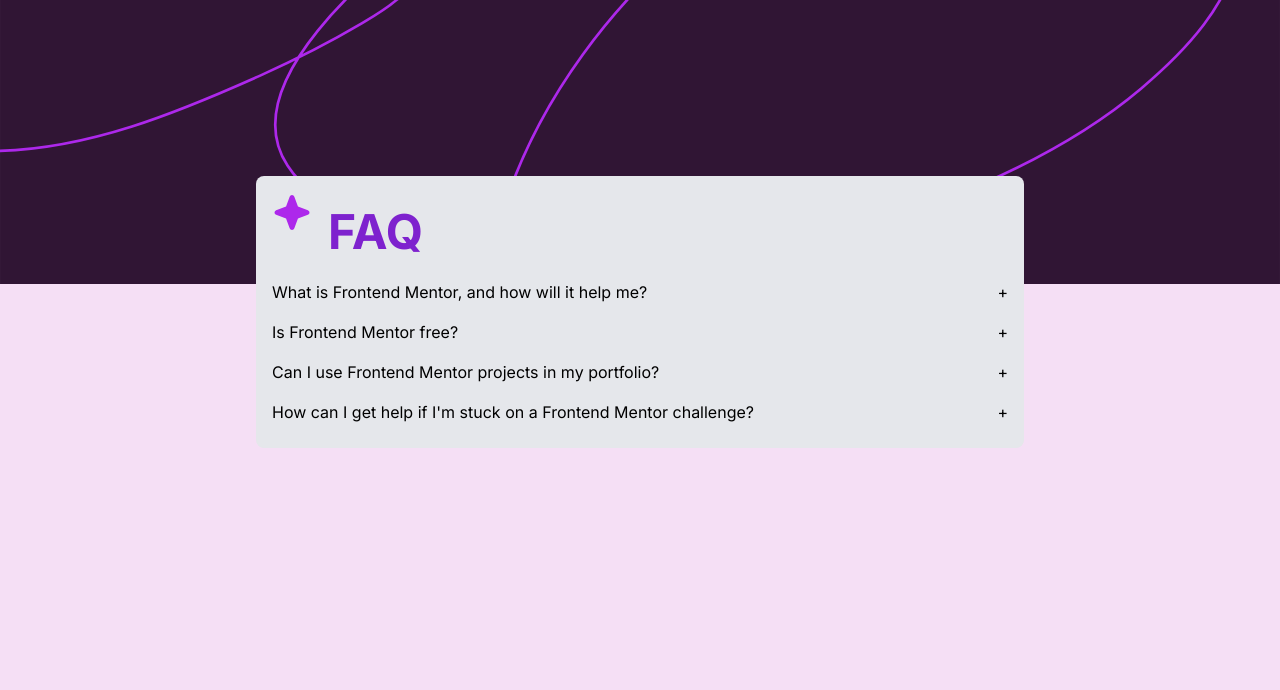
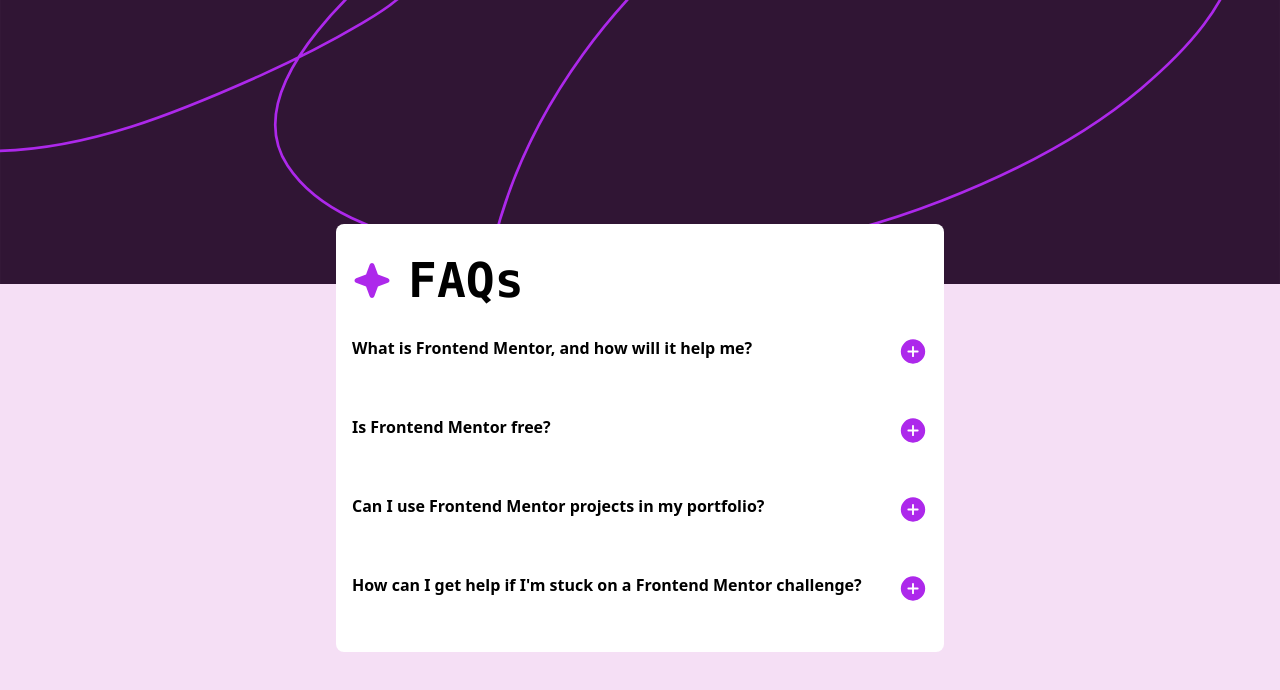
Before and after one commit to ayberkselcuk/FAQ-Accordion, a Next.js app: page / in a window 1280 px wide. Shown: the top 690 px of the page. Built offline with nearby package versions, Linux system fonts and the light colour scheme.

Commit message:
project completed

```diff
--- a/src/app/page.tsx
+++ b/src/app/page.tsx
@@ -3,8 +3,8 @@
 
 function App() {
   return (
-    <div className="w-full h-screen px-60 py-40 bg-blue">
-      <div className="p-4">
+    <div className="w-1/2 mx-auto h-screen py-40 bg-blue">
+      <div className="p-4 flex items-center justify-center mt-12">
         <FAQ />
       </div>
     </div>
--- a/src/components/Accordion.tsx
+++ b/src/components/Accordion.tsx
@@ -1,21 +1,26 @@
 'use client'
 import React, { useState } from "react";
 
-const Accordion = ({ title, answer }) => {
-    const [accordionOpen, setAccordionOpen] = useState(false);
+interface AccordionType {
+    title: string;
+    answer: string;
+}
+
+const Accordion = ({ title, answer }: AccordionType) => {
+    const [accordionOpen, setAccordionOpen] = useState<boolean>(false);
 
     return (
-        <div className="py-2">
+        <div className="py-4">
             <button
                 onClick={() => setAccordionOpen(!accordionOpen)}
                 className="flex justify-between w-full"
             >
-                <span>{title}</span>
-                {accordionOpen ? <span>-</span> : <span>+</span>}
+                <span className="hover:text-purple-700">{title}</span>
+                {accordionOpen ? <span><svg xmlns="http://www.w3.org/2000/svg" width="30" height="31" fill="none" viewBox="0 0 30 31"><path fill="#301534" d="M15 3.313A12.187 12.187 0 1 0 27.188 15.5 12.2 12.2 0 0 0 15 3.312Zm4.688 13.124h-9.375a.938.938 0 0 1 0-1.875h9.374a.938.938 0 0 1 0 1.876Z" /></svg></span> : <span><svg xmlns="http://www.w3.org/2000/svg" width="30" height="31" fill="none" viewBox="0 0 30 31"><path fill="#AD28EB" d="M15 3.313A12.187 12.187 0 1 0 27.188 15.5 12.203 12.203 0 0 0 15 3.312Zm4.688 13.124h-3.75v3.75a.938.938 0 0 1-1.876 0v-3.75h-3.75a.938.938 0 0 1 0-1.875h3.75v-3.75a.938.938 0 0 1 1.876 0v3.75h3.75a.938.938 0 0 1 0 1.876Z" /></svg></span>}
 
             </button>
             <div
-                className={`grid overflow-hidden transition-all duration-300 ease-in-out text-slate-600 text-sm ${accordionOpen
+                className={`grid overflow-hidden py-2 transition-all duration-300 ease-in-out text-slate-600 hover:text-purple-700 text-sm ${accordionOpen
                     ? "grid-rows-[1fr] opacity-100"
                     : "grid-rows-[0fr] opacity-0"
                     }`}
--- a/src/components/FAQ.tsx
+++ b/src/components/FAQ.tsx
@@ -4,10 +4,15 @@
 
 const FAQ = () => {
     return (
-        <div className="p-4 bg-gray-200 rounded-lg">
+        <div className="p-4 bg-white rounded-lg font-sans font-bold ">
             <div className="flex">
-                <svg xmlns="http://www.w3.org/2000/svg" width="40" height="41" fill="none" viewBox="0 0 40 41"><path fill="#AD28EB" d="M37.5 20.5a2.467 2.467 0 0 1-1.64 2.344l-9.913 3.604-3.603 9.911a2.5 2.5 0 0 1-4.688 0l-3.604-9.922-9.911-3.593a2.5 2.5 0 0 1 0-4.688l9.921-3.604 3.594-9.911a2.5 2.5 0 0 1 4.688 0l3.604 9.921 9.911 3.594A2.467 2.467 0 0 1 37.5 20.5Z" /></svg>
-                <h1 className="pl-4 text-5xl text-left text-purple-700 my-4 font-bold ">FAQ</h1>
+                <div className="relative top-5">
+                    <svg xmlns="http://www.w3.org/2000/svg" width="40" height="41" fill="none" viewBox="0 0 40 41"><path fill="#AD28EB" d="M37.5 20.5a2.467 2.467 0 0 1-1.64 2.344l-9.913 3.604-3.603 9.911a2.5 2.5 0 0 1-4.688 0l-3.604-9.922-9.911-3.593a2.5 2.5 0 0 1 0-4.688l9.921-3.604 3.594-9.911a2.5 2.5 0 0 1 4.688 0l3.604 9.921 9.911 3.594A2.467 2.467 0 0 1 37.5 20.5Z" />
+                    </svg>
+                </div>
+                <div>
+                    <h1 className="pl-4 text-5xl text-left text-black hover:text-purple-700 my-4 font-mono font-bold ">FAQs</h1>
+                </div>
             </div>
             <Accordion
                 title="What is Frontend Mentor, and how will it help me?"
@@ -24,7 +29,7 @@
   way to showcase your skills to potential employers!" />
             <Accordion title="How can I get help if I'm stuck on a Frontend Mentor challenge?" answer="  The best place to get help is inside Frontend Mentor's Discord community. There's a help
   channel where you can ask questions and seek support from other community members." />
-        </div>
+        </div >
     );
 };
 
```
Also changed, not shown: src/icon/icon-minus.svg (added), src/icon/icon-plus.svg (added).
